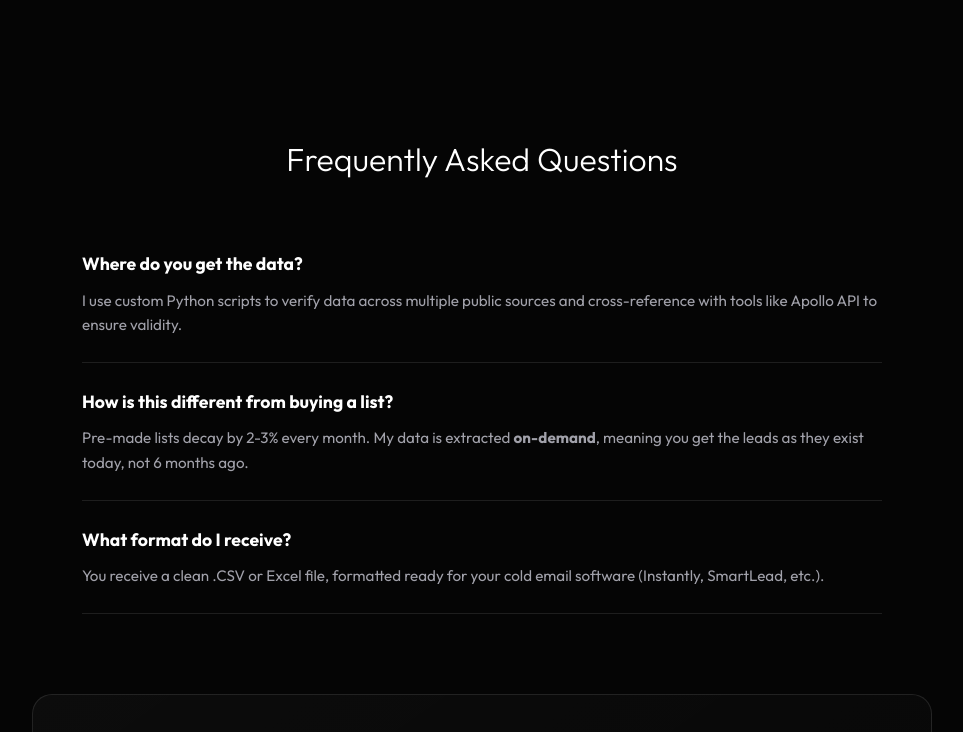
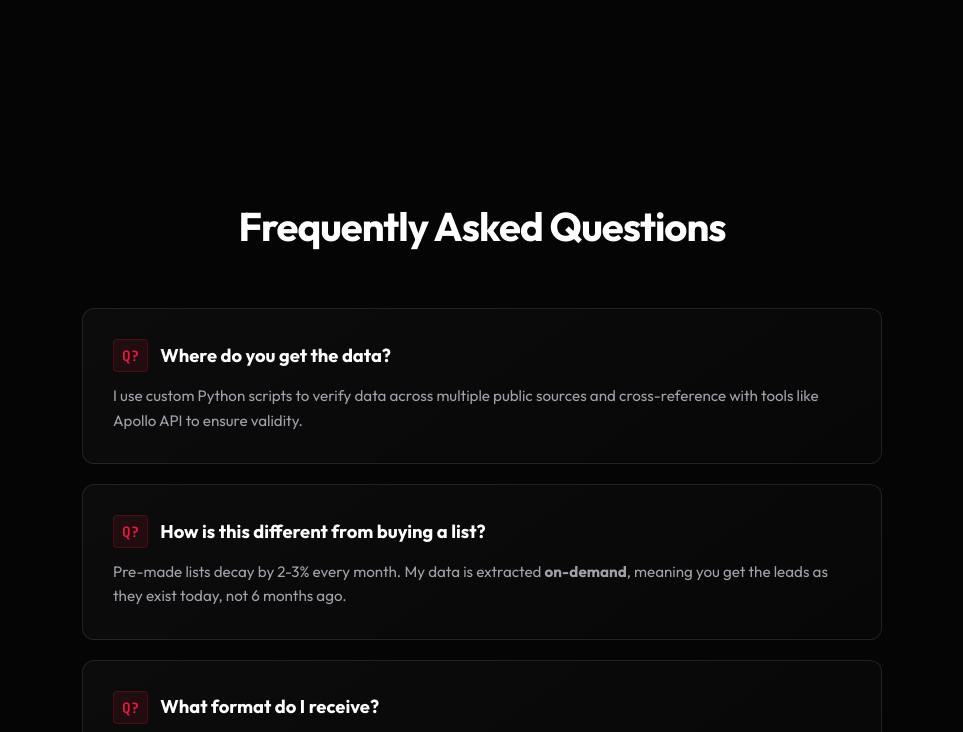
Before and after one commit to Rivernic/Rivernic.github.io, a plain HTML site: page index.html in a window 1280 px wide. Shown: the part 1740-2472 px from the top of the page, without its empty margins (158-1121 px from the left). Drawn offline with Linux system fonts and the light colour scheme.

Commit message:
Update index.html

```diff
--- a/index.html
+++ b/index.html
@@ -32,7 +32,7 @@
             --accent: #e31c3e;
             --accent-glow: rgba(227, 28, 62, 0.4);
             --border: rgba(255, 255, 255, 0.1);
-            --sparo-yellow: #FFD700; /* Color aproximado de Sparo */
+            --sparo-yellow: #FFD700;
         }
 
         * { box-sizing: border-box; margin: 0; padding: 0; }
@@ -105,7 +105,7 @@
         }
         .btn-secondary:hover { border-color: var(--text-main); background: rgba(255,255,255,0.05); }
 
-        /* TRUSTED BY / CLIENTS */
+        /* TRUSTED BY */
         .trusted-by {
             margin-bottom: 60px;
             padding: 20px;
@@ -123,7 +123,7 @@
             opacity: 0.8; transition: opacity 0.3s;
         }
         .client-logo:hover { opacity: 1; text-shadow: 0 0 20px rgba(255, 215, 0, 0.3); }
-        .sparo-icon { color: var(--sparo-yellow); } /* Amarillo Sparo */
+        .sparo-icon { color: var(--sparo-yellow); }
 
         /* DATA PREVIEW */
         .data-preview {
@@ -168,12 +168,56 @@
         .card p { color: var(--text-muted); font-size: 0.95rem; }
         .number { font-family: 'JetBrains Mono', monospace; color: var(--accent); font-size: 0.8rem; margin-bottom: 15px; display: block; }
 
-        /* FAQ SECTION STYLES (NUEVO) */
-        .faq-section { max-width: 800px; margin: 40px auto 80px; }
-        .faq-header { text-align: center; margin-bottom: 40px; color: var(--text-main); font-size: 2rem; }
-        .faq-item { border-bottom: 1px solid var(--border); padding: 25px 0; }
-        .faq-item h4 { margin-bottom: 10px; color: #fff; font-size: 1.1rem; }
-        .faq-item p { color: var(--text-muted); font-size: 0.95rem; }
+        /* FAQ SECTION - DISEÑO MEJORADO */
+        .faq-section { margin: 100px auto; padding: 0 20px; }
+        .faq-header {
+            text-align: center; margin-bottom: 50px; color: var(--text-main);
+            font-size: 2.5rem; font-weight: 700; letter-spacing: -1px;
+        }
+
+        .faq-grid {
+            display: grid; gap: 20px; max-width: 800px; margin: 0 auto;
+        }
+
+        .faq-card {
+            background: linear-gradient(145deg, rgba(255,255,255,0.03) 0%, rgba(255,255,255,0.01) 100%);
+            border: 1px solid var(--border);
+            border-radius: 12px;
+            padding: 30px;
+            transition: all 0.3s ease;
+        }
+
+        .faq-card:hover {
+            border-color: var(--accent);
+            background: rgba(255,255,255,0.04);
+            transform: translateY(-3px);
+        }
+
+        .faq-question {
+            font-family: 'Outfit', sans-serif;
+            color: #fff;
+            font-size: 1.15rem;
+            font-weight: 700;
+            margin-bottom: 12px;
+            display: flex; align-items: center; gap: 12px;
+        }
+
+        .faq-icon {
+            font-family: 'JetBrains Mono', monospace;
+            color: var(--accent);
+            font-size: 0.9rem;
+            background: rgba(227, 28, 62, 0.1);
+            padding: 4px 8px;
+            border-radius: 4px;
+            border: 1px solid rgba(227, 28, 62, 0.2);
+        }
+
+        .faq-answer {
+            color: var(--text-muted);
+            font-size: 0.95rem;
+            line-height: 1.6;
+            margin-left: 0;
+        }
 
         /* ABOUT SECTION */
         .about-section {
@@ -328,19 +372,30 @@
         <div class="faq-section">
             <h2 class="faq-header">Frequently Asked Questions</h2>
 
-            <div class="faq-item">
-                <h4>Where do you get the data?</h4>
-                <p>I use custom Python scripts to verify data across multiple public sources and cross-reference with tools like Apollo API to ensure validity.</p>
-            </div>
+            <div class="faq-grid">
+                <div class="faq-card">
+                    <div class="faq-question">
+                        <span class="faq-icon">Q?</span>
+                        Where do you get the data?
+                    </div>
+                    <p class="faq-answer">I use custom Python scripts to verify data across multiple public sources and cross-reference with tools like Apollo API to ensure validity.</p>
+                </div>
 
-            <div class="faq-item">
-                <h4>How is this different from buying a list?</h4>
-                <p>Pre-made lists decay by 2-3% every month. My data is extracted <strong>on-demand</strong>, meaning you get the leads as they exist today, not 6 months ago.</p>
-            </div>
+                <div class="faq-card">
+                    <div class="faq-question">
+                        <span class="faq-icon">Q?</span>
+                        How is this different from buying a list?
+                    </div>
+                    <p class="faq-answer">Pre-made lists decay by 2-3% every month. My data is extracted <strong>on-demand</strong>, meaning you get the leads as they exist today, not 6 months ago.</p>
+                </div>
 
-            <div class="faq-item">
-                <h4>What format do I receive?</h4>
-                <p>You receive a clean .CSV or Excel file, formatted ready for your cold email software (Instantly, SmartLead, etc.).</p>
+                <div class="faq-card">
+                    <div class="faq-question">
+                        <span class="faq-icon">Q?</span>
+                        What format do I receive?
+                    </div>
+                    <p class="faq-answer">You receive a clean .CSV or Excel file, formatted ready for your cold email software (Instantly, SmartLead, etc.).</p>
+                </div>
             </div>
         </div>
 
@@ -361,7 +416,7 @@
 
             <div class="social-links">
                 <a href="https://instagram.com/nico.martinez24" target="_blank" class="social-icon">
-                    <svg xmlns="http://www.w3.org/2000/svg" viewBox="0 0 24 24"><path d="M12 2.163c3.204 0 3.584.012 4.85.07 3.252.148 4.771 1.691 4.919 4.919.058 1.265.069 1.645.069 4.85s-.011 3.585-.07 4.85c-.148 3.252-1.667 4.771-4.919 4.919-1.266.058-1.644.07-4.85.07s-3.584-.012-4.85-.07c-3.252-.148-4.771-1.667-4.919-4.919-.058-1.265-.07-1.645-.07-4.85s.012-3.584.07-4.85c.148-3.252 1.667-4.771 4.919-4.919 1.266-.057 1.645-.069 4.85-.069zm0-2.163c-3.259 0-3.667.014-4.947.072-4.358.2-6.78 2.618-6.98 6.98-.059 1.281-.073 1.689-.073 4.948 0 3.259.014 3.668.072 4.948.2 4.358 2.618 6.78 6.98 6.98 1.281.058 1.689.072 4.948.072 3.259 0 3.668-.014 4.948-.072 4.354-.2 6.782-2.618 6.979-6.98.059-1.28.073-1.689.073-4.948 0-3.259-.014-3.667-.072-4.947-.196-4.354-2.617-6.78-6.979-6.98-1.281-.059-1.69-.073-4.949-.073zm0 5.838c-3.403 0-6.162 2.759-6.162 6.162s2.759 6.163 6.162 6.163 6.162-2.759 6.162-6.163-2.759-6.162-6.162-6.162zm0 10.162c-2.209 0-4-1.79-4-4 0-2.209 1.791-4 4-4s4 1.791 4 4c0 2.21-1.791 4-4 4zm6.406-11.845c-.796 0-1.441.645-1.441 1.44s.645 1.44 1.441 1.44c.795 0 1.439-.645 1.439-1.44s-.644-1.44-1.439-1.44z"/></svg>
+                    <svg xmlns="http://www.w3.org/2000/svg" viewBox="0 0 24 24"><path d="M12 2.163c3.204 0 3.584.012 4.85.07 3.252.148 4.771 1.691 4.919 4.919.058 1.265.069 1.645.069 4.85s-.011 3.585-.07 4.85c-.148 3.252-1.667 4.771-4.919 4.919-1.266.058-1.644.07-4.85.07s-3.584-.012-4.85-.07c-3.252-.148-4.771-1.667-4.919-4.919-.058-1.265-.07-1.645-.07-4.85s.012-3.584.07-4.85c.148-3.252 1.667-4.771 4.919-4.919 1.266-.057 1.645-.069 4.85-.069zm0-2.163c-3.259 0-3.667.014-4.947.072-4.358.2-6.78 2.618-6.98 6.98-.059 1.281-.073 1.689-.073 4.948 0 3.259.014 3.668.072 4.948.2 4.358 2.618 6.98 6.98 1.281.058 1.689.072 4.948.072 3.259 0 3.668-.014 4.948-.072 4.354-.2 6.782-2.618 6.979-6.98.059-1.28.073-1.689.073-4.948 0-3.259-.014-3.667-.072-4.947-.196-4.354-2.617-6.78-6.979-6.98-1.281-.059-1.69-.073-4.949-.073zm0 5.838c-3.403 0-6.162 2.759-6.162 6.162s2.759 6.163 6.162 6.163 6.162-2.759 6.162-6.163-2.759-6.162-6.162-6.162zm0 10.162c-2.209 0-4-1.79-4-4 0-2.209 1.791-4 4-4s4 1.791 4 4c0 2.21-1.791 4-4 4zm6.406-11.845c-.796 0-1.441.645-1.441 1.44s.645 1.44 1.441 1.44c.795 0 1.439-.645 1.439-1.44s-.644-1.44-1.439-1.44z"/></svg>
                     <span>Follow me on Instagram</span>
                 </a>
             </div>
```
